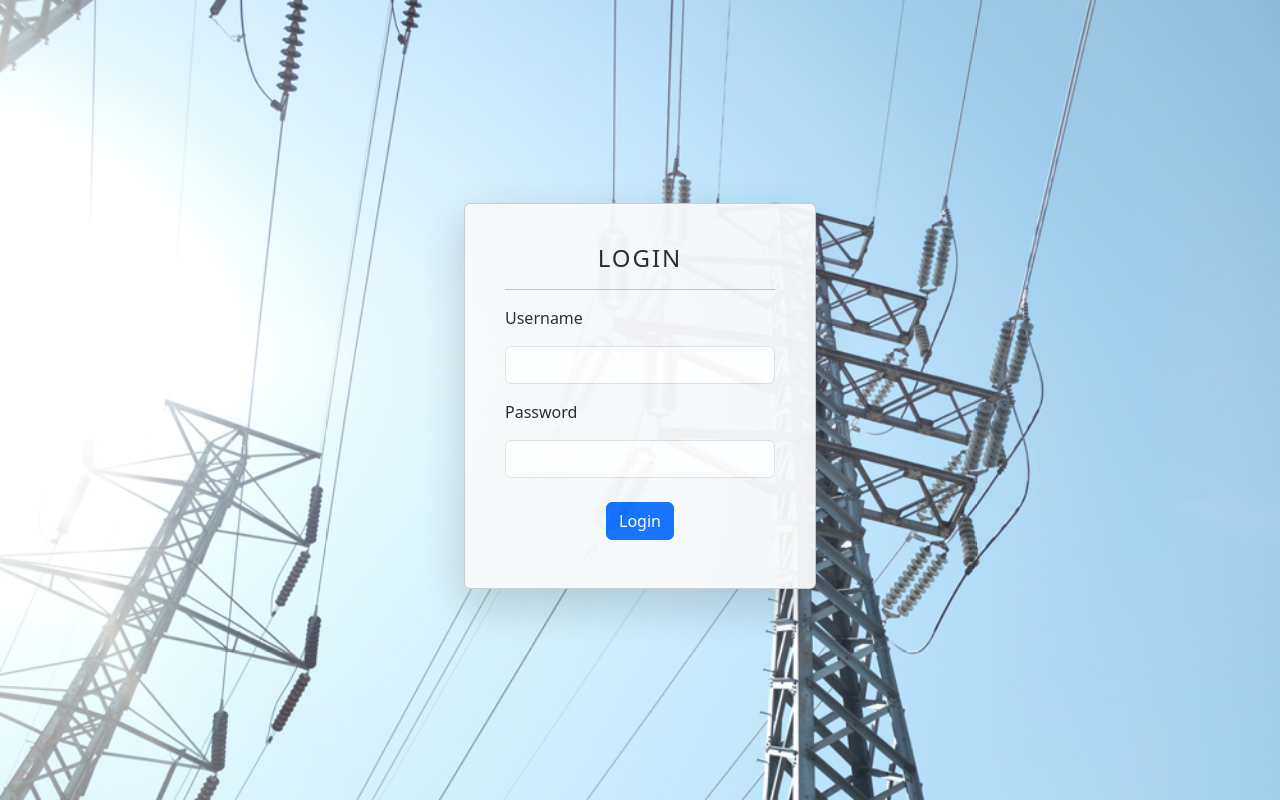
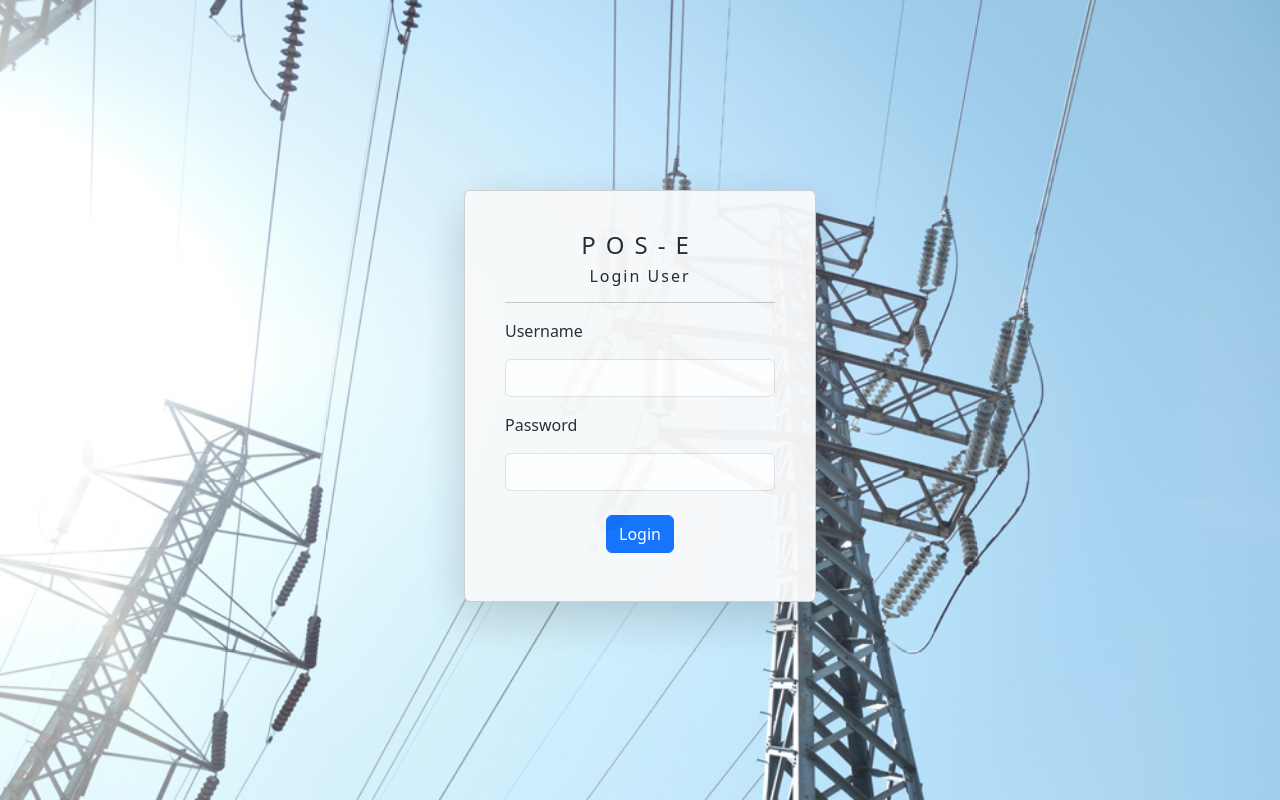
Before and after one commit to Bantas93/pos-e, a React (Create React App) app: page / in a window 1280 px wide. Built offline with nearby package versions, Linux system fonts and the light colour scheme.

Commit message:
Edit Login

```diff
--- a/src/Components/Dashboard.js
+++ b/src/Components/Dashboard.js
@@ -53,7 +53,6 @@ const Dashboard = () => {
                 onClick={() => {
                   localStorage.clear();
                 }}
-                className=""
               >
                 Logout
               </Nav.Link>
--- a/src/Components/Login.js
+++ b/src/Components/Login.js
@@ -50,9 +50,12 @@ const Login = () => {
         style={{ width: "22rem", opacity: "95%" }}
       >
         <div className="card-body">
-          <h4 className="text-center" style={{ letterSpacing: "2px" }}>
-            LOGIN
+          <h4 className="text-center" style={{ letterSpacing: "10px" }}>
+            POS-E
           </h4>
+          <h6 className="text-center" style={{ letterSpacing: "2px" }}>
+            Login User
+          </h6>
           <hr />
           <div className="mb-3">
             <p>Username</p>
```
